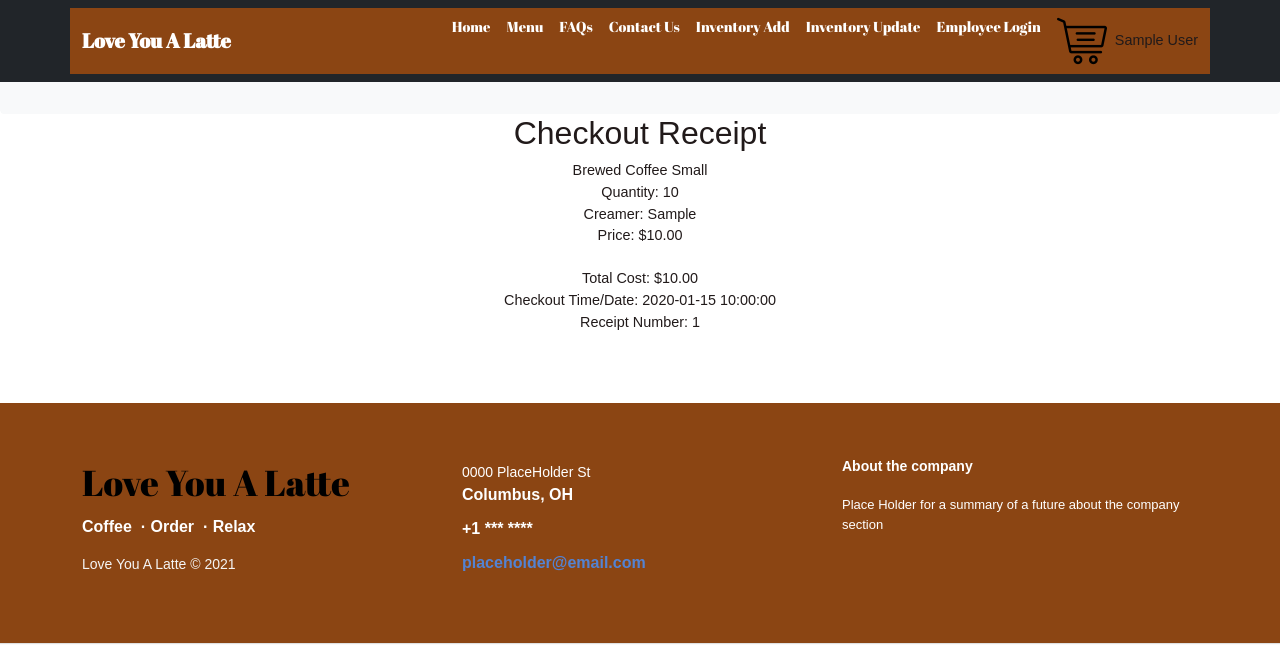
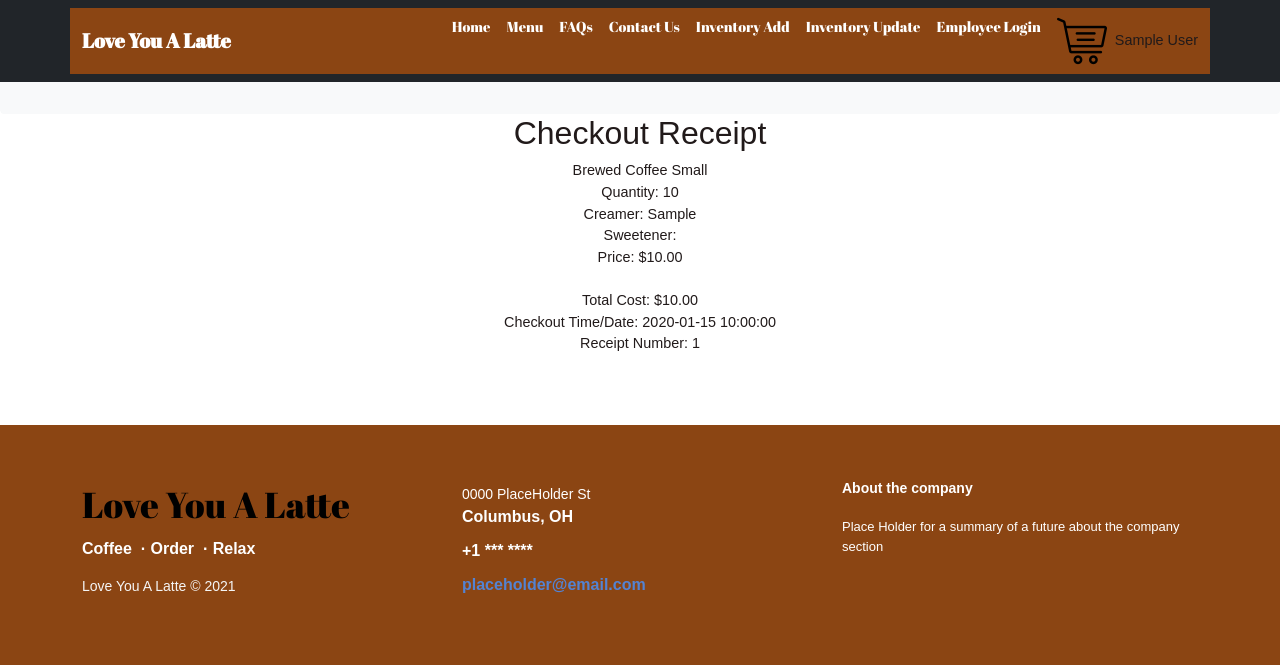
Before and after one commit to bpawletzki/team-crider-02-orange-docker, a PHP site: page /receipt.php in a window 1280 px wide. Shown: the top 665 px of the page. Run offline with PHP 8.4, Linux system fonts and the light colour scheme; the visitor is signed in with stand-in values (Sample User, id 1); data comes from the database, SQL or seed files in the repository; tables that the repository leaves empty hold one stand-in row (values such as "Sample post"); data that the repository does not hold is empty.

Commit message:
fixed sweetener options

```diff
--- a/public/receipt.php
+++ b/public/receipt.php
@@ -58,6 +58,7 @@
                 $productQuantity = $item["quantity"];
                 $productPrice = $item["quantity"] * $item["price"];
                 $productOption = $item["creamer"];
+                $productOption2 = $item["sweetener"];
                 $detail = $db_handle->insertQuery("INSERT INTO checkoutDetail (price, product_id, checkout_id, quantity, options)
         VALUES('$productPrice','$productId','$checkout_id','$productQuantity', '$productOption')");
             }
@@ -96,6 +97,7 @@
                 echo
                 $name . "<br>" . "Quantity: " . $qty .
                     "<br>" . "Creamer: " . $productOption .
+                    "<br>" . "Sweetener: " . $productOption2 .
                     "<br>" . "Price: $" . number_format($price, 2) .
                     "<br><br>";
                 $totalPrice += $price;
```
Also changed, not shown: 1 other file.
